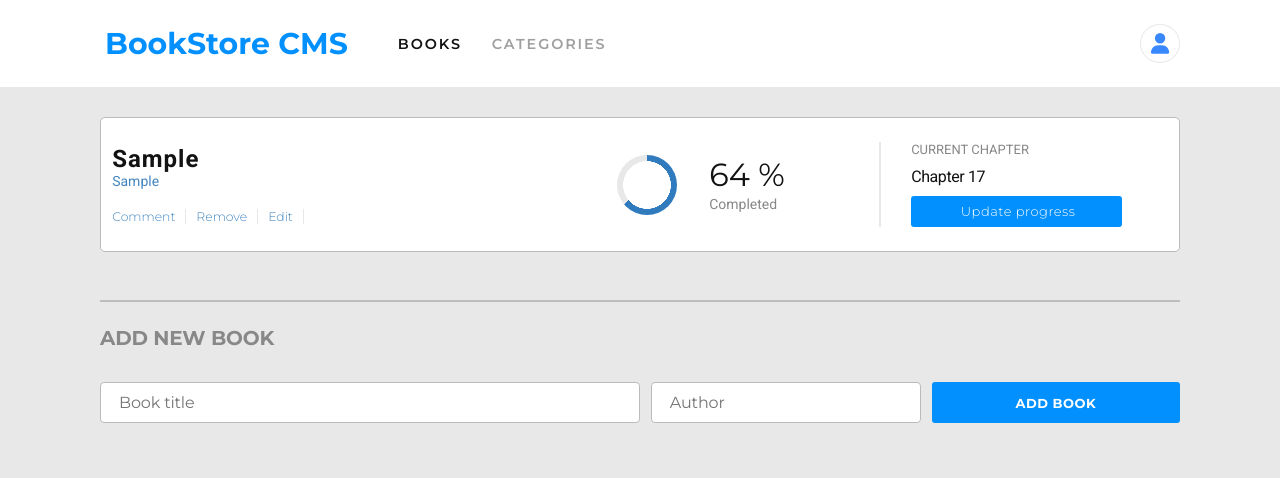
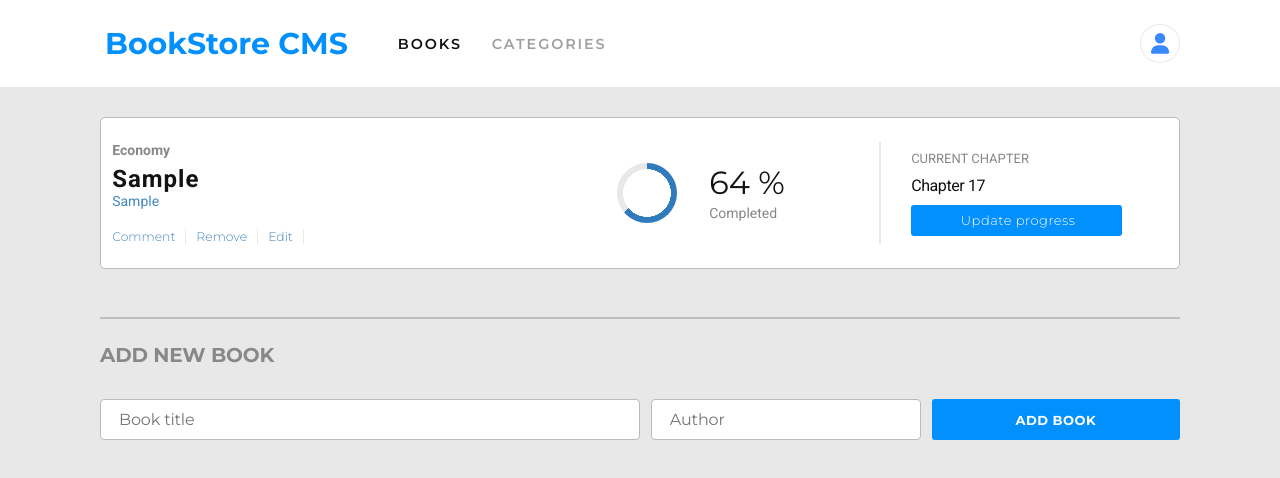
Before and after one commit to jeanbuhendwa/book-store, a React (Create React App) app: page / in a window 1280 px wide. Both pictures are taken after typing "Sample", "Sample" into the empty fields and a click on the button "ADD BOOK". Shown: the top 478 px of the page. Built offline with nearby package versions, Linux system fonts and the light colour scheme; no server answers.

Commit message:
Update Home

```diff
--- a/src/components/home.js
+++ b/src/components/home.js
@@ -38,6 +38,7 @@ const HomePage = () => {
               <li key={book.item_id}>
                 <div className="bookInfo">
                   <div>
+                    <p className="category">Economy</p>
                     <h3>{book.title}</h3>
                     <p>{book.author}</p>
                   </div>
```
